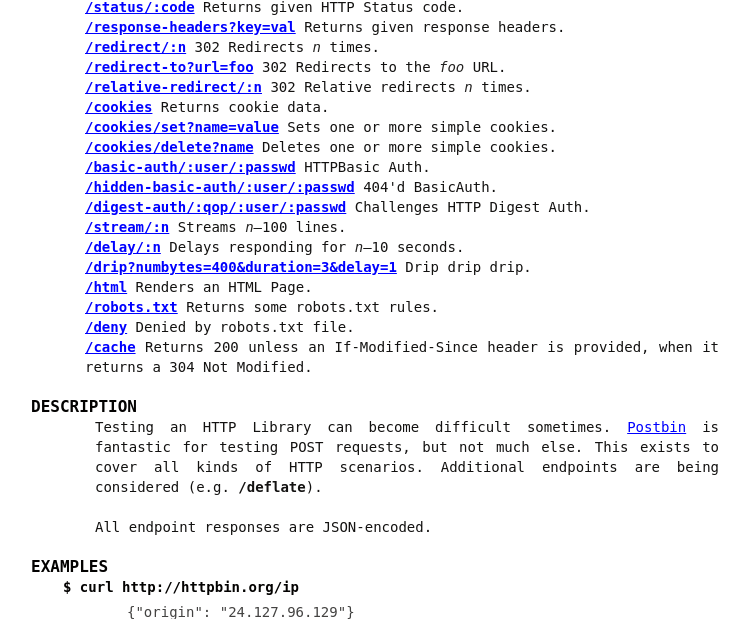
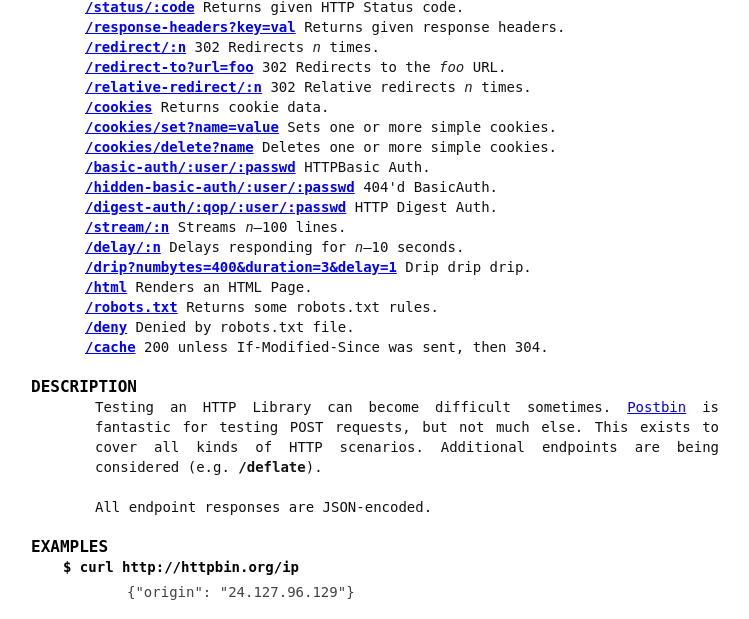
Before and after one commit to 1252188872/NDDS, a Flask app: page / in a window 1280 px wide. Shown: the part 330-949 px from the top of the page, without its empty margins (1-750 px from the left). Run offline with Flask 2, Linux system fonts and the light colour scheme; parts of the project's set-up code (start-up, migrations or seed data) failed here and were passed over; some libraries are stand-ins or nearby versions.

Commit message:
index update

```diff
--- a/httpbin/templates/httpbin.1.html
+++ b/httpbin/templates/httpbin.1.html
@@ -27,14 +27,14 @@
 <li><a href="/cookies/delete?k1&amp;k2"><code>/cookies/delete?name</code></a> Deletes one or more simple cookies.</li>
 <li><a href="/basic-auth/user/passwd"><code>/basic-auth/:user/:passwd</code></a> HTTPBasic Auth.</li>
 <li><a href="/hidden-basic-auth/user/passwd"><code>/hidden-basic-auth/:user/:passwd</code></a> 404'd BasicAuth.</li>
-<li><a href="/digest-auth/auth/user/passwd"><code>/digest-auth/:qop/:user/:passwd</code></a> Challenges HTTP Digest Auth.</li>
+<li><a href="/digest-auth/auth/user/passwd"><code>/digest-auth/:qop/:user/:passwd</code></a> HTTP Digest Auth.</li>
 <li><a href="/stream/20"><code>/stream/:n</code></a> Streams <em>n</em>–100 lines.</li>
 <li><a href="/delay/3"><code>/delay/:n</code></a> Delays responding for <em>n</em>–10 seconds.</li>
 <li><a href="/drip?numbytes=400&duration=3&delay=1"><code>/drip?numbytes=400&duration=3&delay=1</code></a> Drip drip drip.</li>
 <li><a href="/html" data-bare-link="true"><code>/html</code></a> Renders an HTML Page.</li>
 <li><a href="/robots.txt" data-bare-link="true"><code>/robots.txt</code></a> Returns some robots.txt rules.</li>
 <li><a href="/deny" data-bare-link="true"><code>/deny</code></a> Denied by robots.txt file.</li>
-<li><a href="/cache" data-bare-link="true"><code>/cache</code></a> Returns 200 unless an If-Modified-Since header is provided, when it returns a 304 Not Modified.</li>
+<li><a href="/cache" data-bare-link="true"><code>/cache</code></a> 200 unless If-Modified-Since was sent, then 304.</li>
 </ul>
 
 
```
